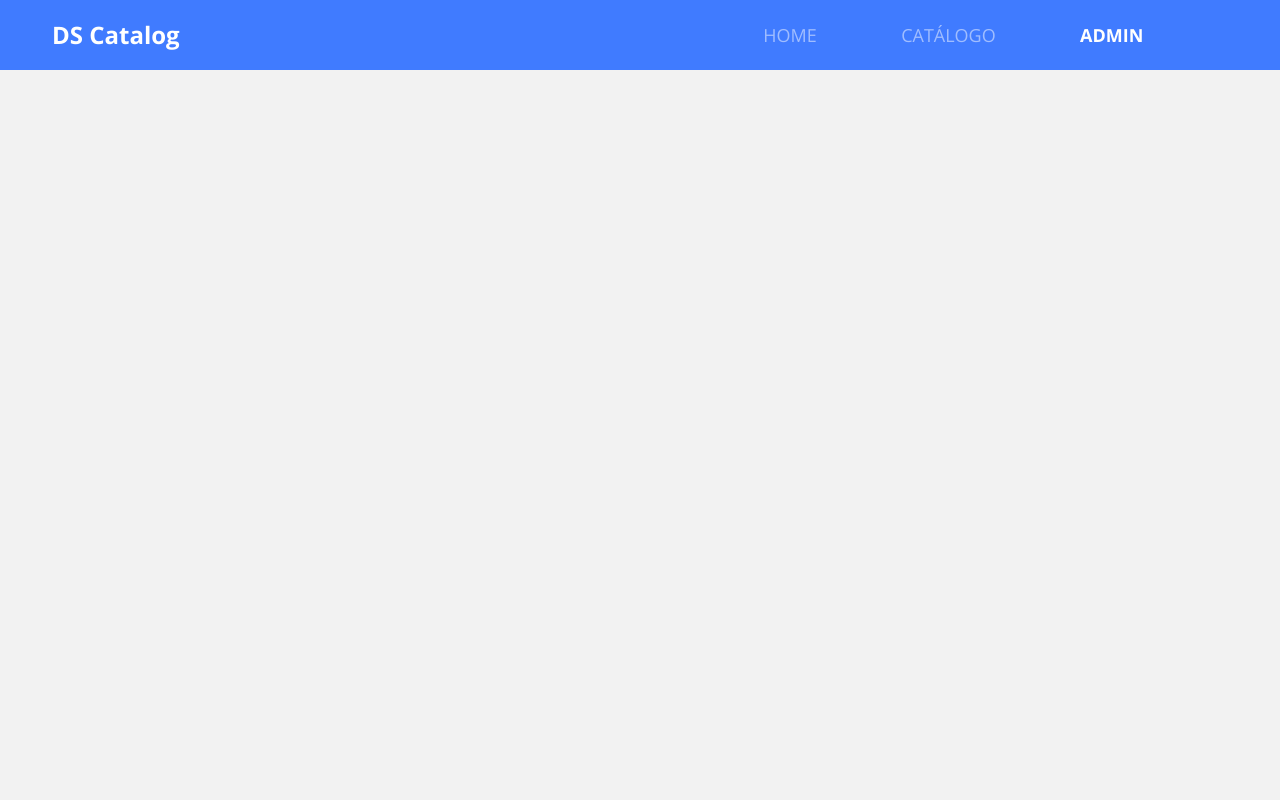
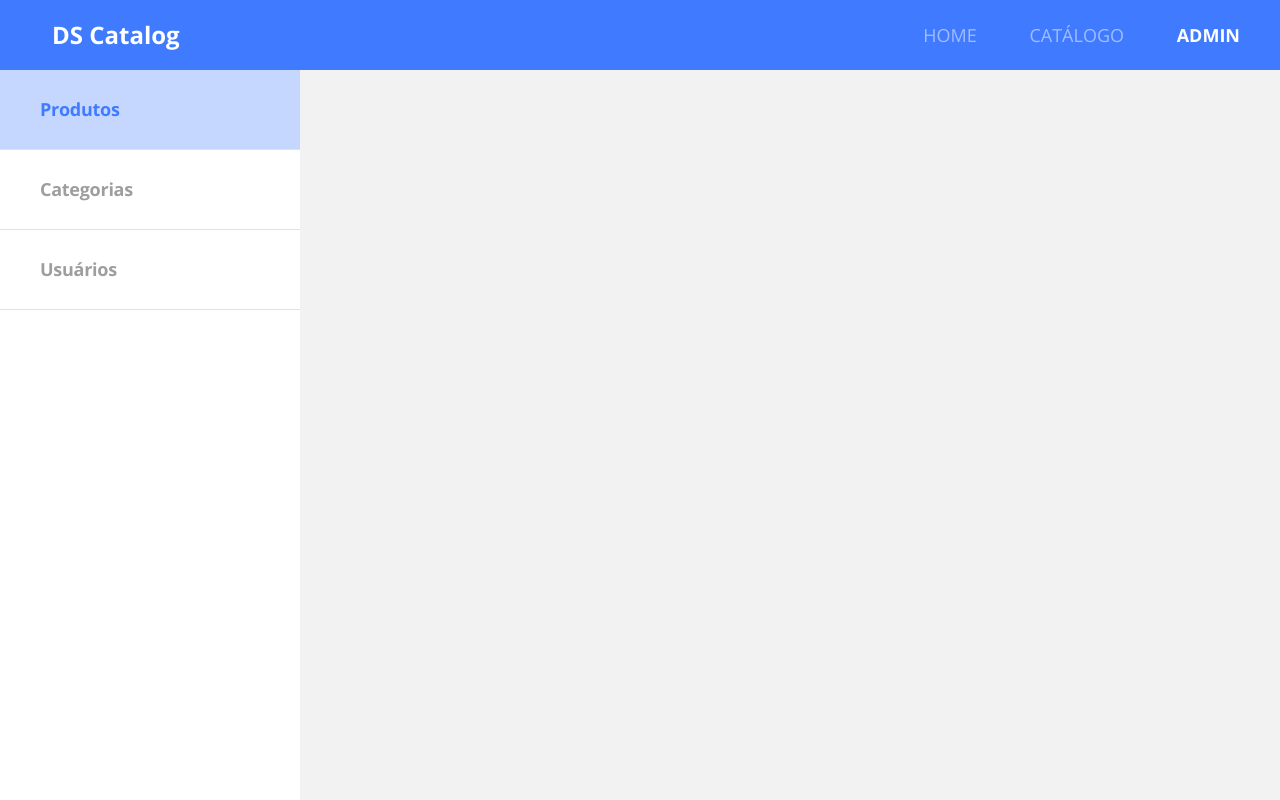
Before and after one commit to ThiagoPedais/dscatalog-bootcamp-devsuperior, a React (Create React App) app in the folder front-web/: page /admin/products in a window 1280 px wide. Built offline with nearby package versions, Linux system fonts and the light colour scheme.

Commit message:
Routes, redirectins, nesting

```diff
--- a/front-web/src/Routes.tsx
+++ b/front-web/src/Routes.tsx
@@ -1,4 +1,5 @@
 import React from 'react';
+import { Navigate } from 'react-router-dom';
 import {
     BrowserRouter,
     Routes,
@@ -16,9 +17,14 @@ export default function RoutesSystem() {
             <NavBar />
             <Routes>
                 <Route path="/" element={<Home />} />
-                <Route path="/products" element={<Catalog />} />
-                <Route path="/products/:productId" element={<ProductDetails />} />
-                <Route path="/admin" element={<Admin />} />
+                <Route path="/products" element={<Catalog />} >
+                    <Route path=":productId" element={<ProductDetails />} />
+                </Route>
+                <Route path="/admin/" element={<Navigate  to="/admin/products" replace={true} />} />
+
+                <Route path="/admin/*" element={<Admin />} >
+
+                </Route>
             </Routes>
         </BrowserRouter>
     )
--- a/front-web/src/core/components/NavBar/index.tsx
+++ b/front-web/src/core/components/NavBar/index.tsx
@@ -6,7 +6,7 @@ import 'bootstrap/js/src/collapse.js'
 export default function index() {
     return (
         <nav className="navbar navbar-expand-md navbar-dark bg-primary main-nav">
-            <div className=" col-6 container-fluid">
+            <div className="container-fluid">
                 <Link to="/" className="nav-logo-text">
                     <h4>DS Catalog</h4>
                 </Link>
--- a/front-web/src/core/components/NavBar/style.scss
+++ b/front-web/src/core/components/NavBar/style.scss
@@ -37,8 +37,9 @@
 
 // }
 .main-nav {
-    padding-left: 40px;
-    min-height: 70px;
+  padding-left: 40px;
+  padding-right: 40px;
+  min-height: 70px;
   }
 
   .nav-logo-text {
--- a/front-web/src/pages/Admin/Navbar/index.tsx
+++ b/front-web/src/pages/Admin/Navbar/index.tsx
@@ -1,3 +1,4 @@
+import { NavLink } from 'react-router-dom';
 import './style.scss'
 
 const Navbar = () => {
@@ -5,21 +6,21 @@ const Navbar = () => {
         <nav className='admin-nav-container'>
             <ul>
                 <li>
-                    <a href="link" className='active admin-nav-item'>
+                    <NavLink to="/admin/products" className='admin-nav-item'>
                         <p>Produtos</p>
-                    </a>
+                    </NavLink>
                 </li>
 
                 <li>
-                    <a href="link" className='admin-nav-item'>
+                    <NavLink to="/admin/categories" className='admin-nav-item'>
                         <p>Categorias</p>
-                    </a>
+                    </NavLink>
                 </li>
 
                 <li>
-                    <a href="link" className='admin-nav-item'>
+                    <NavLink to="/admin/users" className='admin-nav-item'>
                         <p>Usuários</p>
-                    </a>
+                    </NavLink>
                 </li>
             </ul>
         </nav>
--- a/front-web/src/pages/Admin/index.tsx
+++ b/front-web/src/pages/Admin/index.tsx
@@ -1,3 +1,4 @@
+import { Route, Routes } from 'react-router-dom';
 import Navbar from './Navbar';
 import './style.scss';
 
@@ -8,7 +9,15 @@ const Admin = () => {
     <section className="admin-container">
       <Navbar />
       <div className="admin-content">
-        <h1>Conteudo</h1>
+        <Routes>
+          <Route path="/admin/products" >
+
+          </Route>
+          <Route path="/admin/categories">
+          </Route>
+          <Route path="/admin/users">
+          </Route>
+        </Routes>
       </div>
     </section>
   )
```
